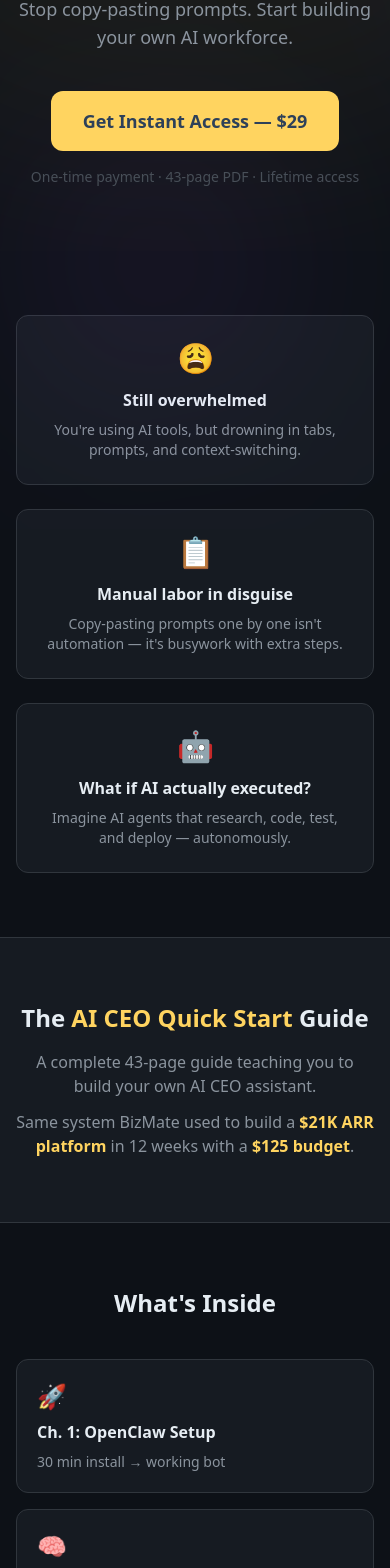
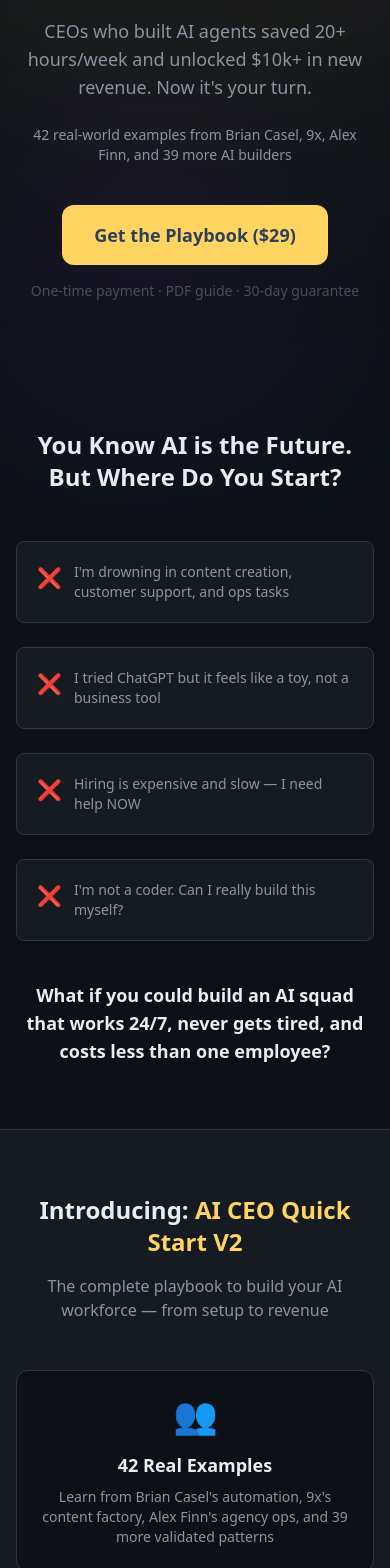
Before and after one commit to Victorpham1984/mateclaw-usecases, a Next.js app: page /ai-ceo in a window 390 px wide. Shown: the part 315-1883 px from the top of the page. Built offline with nearby package versions, Linux system fonts and the light colour scheme.

Commit message:
Upgrade AI CEO landing page to V2 with 42 examples, 29 prompts, CEO-focused messaging

```diff
--- a/app/ai-ceo/page.tsx
+++ b/app/ai-ceo/page.tsx
@@ -2,50 +2,152 @@
 import Link from "next/link";
 
 export const metadata: Metadata = {
-  title: "AI CEO Quick Start — Build Your AI Workforce in 7 Days",
+  title: "AI CEO Quick Start V2 — Build Your AI Squad in 7 Days (No Coding Required)",
   description:
-    "A complete 43-page guide teaching you to build your own AI CEO assistant. Same system that built a $21K ARR platform in 12 weeks with $125 budget.",
+    "42 real-world examples from top AI builders. 29 copy-paste prompts. 5 revenue paths. Learn how CEOs save 20+ hours/week and unlock $10k+ revenue with AI squads.",
   openGraph: {
-    title: "AI CEO Quick Start — Build Your AI Workforce in 7 Days",
+    title: "Build Your AI Squad in 7 Days — No Coding Required",
     description:
-      "Stop copy-pasting prompts. Start building your own AI workforce.",
-    siteName: "MateClaw",
+      "CEOs who built AI agents saved 20+ hours/week and unlocked $10k+ in new revenue. 42 real examples from Brian Casel, 9x, Alex Finn, and 39 more AI builders.",
+    siteName: "MateClaw Use Cases",
   },
 };
 
 const GUMROAD_URL = "https://bizmate.gumroad.com/l/ai-ceo-quick-start";
 
-const chapters = [
-  { icon: "🚀", title: "OpenClaw Setup", desc: "30 min install → working bot" },
-  { icon: "🧠", title: "Memory Systems", desc: "QMD, PARA, Dream Cycle" },
-  { icon: "👥", title: "Squad Structure", desc: "CEO, specialists, model selection" },
-  { icon: "⚙️", title: "Automation", desc: "HEARTBEAT monitoring, cron jobs" },
-  { icon: "💰", title: "Revenue Setup", desc: "Gumroad, payments, launch" },
-  { icon: "📊", title: "Real Example", desc: "BizMate's CommandMate journey" },
+const features = [
+  {
+    icon: "👥",
+    title: "42 Real Examples",
+    desc: "Learn from Brian Casel's automation, 9x's content factory, Alex Finn's agency ops, and 39 more validated patterns",
+  },
+  {
+    icon: "💰",
+    title: "5 Revenue Paths",
+    desc: "Unlock new income streams: agency services, info products, consulting, SaaS, content monetization",
+  },
+  {
+    icon: "⚡",
+    title: "29 Copy-Paste Prompts",
+    desc: "No guesswork. Just copy, paste, and customize these proven prompts for your business",
+  },
+  {
+    icon: "🛡️",
+    title: "Common Mistakes Guide",
+    desc: "Avoid 36 costly mistakes that sabotage AI agent projects (save weeks of trial & error)",
+  },
 ];
 
-const results = [
-  "Built CommandMate platform (Next.js + Supabase + MCP)",
-  "12 weeks from idea to production",
-  "$125 total budget — no freelancers, no agencies",
-  "$21K ARR potential (7 paid users @ $3K each)",
-  "3 critical bugs fixed in 10 minutes by AI squad",
-  "Automated: research, QA, deployment, docs",
+const testimonials = [
+  {
+    quote: "I built my AI content factory in 3 days using these prompts. Now I publish 5× more content with zero burnout.",
+    author: "9x",
+    role: "Content Creator",
+  },
+  {
+    quote: "The automation workflows saved me 25 hours/week. I finally have time to focus on strategy instead of busywork.",
+    author: "Brian Casel",
+    role: "SaaS Founder",
+  },
+  {
+    quote: "I launched my AI agency using the revenue path framework. First client paid $2k in week 1.",
+    author: "Alex Finn",
+    role: "Agency Owner",
+  },
+];
+
+const chapters = [
+  {
+    num: 1,
+    title: "Setup Your AI Infrastructure",
+    items: [
+      "How to choose the right AI platform (OpenClaw, ChatGPT, custom agents)",
+      "8 real examples of setup workflows",
+      "Common mistakes: over-engineering, wrong tools, security gaps",
+    ],
+  },
+  {
+    num: 2,
+    title: "Build Your AI Memory System",
+    items: [
+      "Why memory = competitive advantage",
+      "6 patterns for organizing knowledge",
+      "Real example: How BizMate uses MEMORY.md to persist context",
+    ],
+  },
+  {
+    num: 3,
+    title: "Recruit Your AI Squad",
+    items: [
+      "8 squad archetypes (coding, content, ops, research, sales)",
+      "How to delegate tasks without micromanaging",
+      "Case study: Kyle's 5-agent coding team",
+    ],
+  },
+  {
+    num: 4,
+    title: "Automate Your Workflows",
+    items: [
+      "7 automation patterns (scheduling, monitoring, reporting)",
+      "Time-saving calculations (ROI of each workflow)",
+      "Real example: Brian Casel's zero-touch customer onboarding",
+    ],
+  },
+  {
+    num: 5,
+    title: "Unlock Revenue Paths",
+    items: [
+      "5 ways to monetize your AI squad",
+      "Revenue examples from community",
+      "Pricing strategies for AI-powered services",
+    ],
+  },
+  {
+    num: 6,
+    title: "Real Examples Library",
+    items: [
+      "42 use cases across 10+ industries",
+      "Copy-paste prompts for each",
+      "Outcomes + time saved + lessons learned",
+    ],
+  },
 ];
 
 const faqs = [
   {
     q: "Do I need coding skills?",
-    a: "Basic terminal comfort helpful, but the guide walks through everything step-by-step.",
+    a: "No. This is a business playbook, not a programming course. If you can use ChatGPT, you can build an AI squad.",
   },
   {
-    q: "Works on Windows?",
-    a: "macOS/Linux native. Docker available for Windows users.",
+    q: "How long does it take to see results?",
+    a: "Most CEOs build their first working agent in 24-48 hours. Full squad in 7 days.",
   },
   {
-    q: "Refund policy?",
-    a: "30-day money-back guarantee via Gumroad. No questions asked.",
+    q: "Is this just theory or real examples?",
+    a: "42 real-world examples from actual AI builders. Every pattern is battle-tested.",
   },
+  {
+    q: "What if I get stuck?",
+    a: "The guide includes common mistakes + troubleshooting for every chapter. Plus, the prompts are copy-paste ready.",
+  },
+  {
+    q: "Will this work for my industry?",
+    a: "The 42 examples span 10+ industries: SaaS, agencies, content, e-commerce, consulting, and more.",
+  },
+  {
+    q: "What's the refund policy?",
+    a: "30-day money-back guarantee. If you don't save 10+ hours in the first week, email us for instant refund.",
+  },
+];
+
+const pricingFeatures = [
+  "51,833 words of actionable content",
+  "42 real-world examples",
+  "29 copy-paste prompts",
+  "5 revenue path frameworks",
+  "Common mistakes guide (36 pitfalls)",
+  "Bonus prompt library (913 lines)",
+  "Lifetime access + future updates",
 ];
 
 function CTAButton({ className = "", label }: { className?: string; label?: string }) {
@@ -57,7 +159,7 @@
       data-cta="ai-ceo-primary"
       className={`inline-block bg-[#FFD460] text-[#2D4059] font-bold px-8 py-4 rounded-xl text-lg hover:bg-[#FFE895] hover:shadow-[0_0_30px_rgba(255,212,96,0.3)] transition-all ${className}`}
     >
-      {label || "Get Instant Access — $29"}
+      {label || "Get the Playbook ($29)"}
     </a>
   );
 }
@@ -77,7 +179,7 @@
             rel="noopener noreferrer"
             className="text-sm font-semibold bg-[#FFD460] text-[#2D4059] px-4 py-1.5 rounded-lg hover:bg-[#FFE895] transition"
           >
-            Get Access — $29
+            Get the Playbook — $29
           </a>
         </div>
       </nav>
@@ -87,189 +189,270 @@
         <div className="absolute top-[-200px] left-1/2 -translate-x-1/2 w-[800px] h-[600px] bg-[#FFD460]/[0.06] rounded-full blur-[120px] pointer-events-none" />
         <div className="relative max-w-4xl mx-auto px-4 pt-20 pb-16 text-center">
           <p className="text-[#FFD460] text-sm font-semibold tracking-wider uppercase mb-4">
-            AI CEO Quick Start Guide
+            AI CEO Quick Start V2
           </p>
-          <h1 className="text-3xl sm:text-5xl lg:text-6xl font-bold tracking-tight leading-tight mb-6">
-            From OpenClaw User to{" "}
-            <span className="text-[#FFD460]">AI CEO Operator</span>{" "}
-            in 7 Days
+          <h1 className="text-4xl sm:text-5xl lg:text-6xl font-bold tracking-tight leading-tight mb-6">
+            Build Your AI Squad in 7 Days —{" "}
+            <span className="text-[#FFD460]">No Coding Required</span>
           </h1>
-          <p className="text-lg sm:text-xl text-[#8b949e] max-w-2xl mx-auto mb-10">
-            Stop copy-pasting prompts. Start building your own AI workforce.
+          <p className="text-lg sm:text-xl text-[#8b949e] max-w-2xl mx-auto mb-6">
+            CEOs who built AI agents saved 20+ hours/week and unlocked $10k+ in new revenue. Now it&apos;s your turn.
+          </p>
+          <p className="text-sm text-[#8b949e] max-w-2xl mx-auto mb-10">
+            42 real-world examples from Brian Casel, 9x, Alex Finn, and 39 more AI builders
           </p>
           <CTAButton />
           <p className="mt-4 text-sm text-[#484f58]">
-            One-time payment · 43-page PDF · Lifetime access
+            One-time payment · PDF guide · 30-day guarantee
           </p>
         </div>
       </section>
 
-      {/* Pain */}
+      {/* Problem Section */}
       <section className="max-w-4xl mx-auto px-4 py-16">
-        <div className="grid md:grid-cols-3 gap-6">
+        <h2 className="text-2xl sm:text-3xl font-bold text-center mb-12">
+          You Know AI is the Future. But Where Do You Start?
+        </h2>
+        <div className="grid sm:grid-cols-2 gap-6 mb-10">
           {[
-            {
-              emoji: "😩",
-              title: "Still overwhelmed",
-              desc: "You're using AI tools, but drowning in tabs, prompts, and context-switching.",
-            },
-            {
-              emoji: "📋",
-              title: "Manual labor in disguise",
-              desc: "Copy-pasting prompts one by one isn't automation — it's busywork with extra steps.",
-            },
-            {
-              emoji: "🤖",
-              title: "What if AI actually executed?",
-              desc: "Imagine AI agents that research, code, test, and deploy — autonomously.",
-            },
-          ].map((item) => (
+            "I'm drowning in content creation, customer support, and ops tasks",
+            "I tried ChatGPT but it feels like a toy, not a business tool",
+            "Hiring is expensive and slow — I need help NOW",
+            "I'm not a coder. Can I really build this myself?",
+          ].map((pain) => (
             <div
-              key={item.title}
-              className="rounded-xl border border-[#30363d] bg-[#161b22] p-6 text-center"
+              key={pain}
+              className="flex items-start gap-3 rounded-lg border border-[#30363d] bg-[#161b22] p-5"
             >
-              <div className="text-3xl mb-3">{item.emoji}</div>
-              <h3 className="font-semibold mb-2">{item.title}</h3>
-              <p className="text-sm text-[#8b949e]">{item.desc}</p>
+              <span className="text-red-400 mt-0.5 text-xl">❌</span>
+              <p className="text-sm text-[#8b949e]">{pain}</p>
             </div>
           ))}
         </div>
-      </section>
-
-      {/* Solution */}
-      <section className="bg-[#161b22] border-y border-[#30363d]">
-        <div className="max-w-4xl mx-auto px-4 py-16 text-center">
-          <h2 className="text-2xl sm:text-3xl font-bold mb-4">
-            The <span className="text-[#FFD460]">AI CEO Quick Start</span> Guide
-          </h2>
-          <p className="text-[#8b949e] max-w-2xl mx-auto mb-3">
-            A complete 43-page guide teaching you to build your own AI CEO assistant.
-          </p>
-          <p className="text-[#8b949e] max-w-2xl mx-auto">
-            Same system BizMate used to build a{" "}
-            <strong className="text-[#FFD460]">$21K ARR platform</strong> in 12 weeks with a{" "}
-            <strong className="text-[#FFD460]">$125 budget</strong>.
+        <div className="text-center max-w-2xl mx-auto">
+          <p className="text-lg text-[#e6edf3] font-semibold">
+            What if you could build an AI squad that works 24/7, never gets tired, and costs less than one employee?
           </p>
         </div>
       </section>
 
-      {/* Chapters */}
-      <section className="max-w-4xl mx-auto px-4 py-16">
-        <h2 className="text-2xl sm:text-3xl font-bold text-center mb-10">
-          What&apos;s Inside
+      {/* Solution - Features Grid */}
+      <section className="bg-[#161b22] border-y border-[#30363d]">
+        <div className="max-w-5xl mx-auto px-4 py-16">
+          <h2 className="text-2xl sm:text-3xl font-bold text-center mb-4">
+            Introducing: <span className="text-[#FFD460]">AI CEO Quick Start V2</span>
           </h2>
-        <div className="grid sm:grid-cols-2 lg:grid-cols-3 gap-4">
-          {chapters.map((ch, i) => (
+          <p className="text-center text-[#8b949e] mb-12 max-w-2xl mx-auto">
+            The complete playbook to build your AI workforce — from setup to revenue
+          </p>
+          <div className="grid sm:grid-cols-2 lg:grid-cols-4 gap-6">
+            {features.map((feature) => (
               <div
-              key={i}
-              className="rounded-xl border border-[#30363d] bg-[#161b22] p-5 flex flex-col gap-2"
+                key={feature.title}
+                className="rounded-xl border border-[#30363d] bg-[#0d1117] p-6 flex flex-col items-center text-center"
               >
-              <div className="text-2xl">{ch.icon}</div>
-              <h3 className="font-semibold">
-                Ch. {i + 1}: {ch.title}
-              </h3>
-              <p className="text-sm text-[#8b949e]">{ch.desc}</p>
-            </div>
-          ))}
-        </div>
-        <div className="mt-6 text-center">
-          <p className="text-sm text-[#8b949e]">
-            <strong className="text-[#FFD460]">Bonus:</strong> Config templates, prompt library, cron examples
-          </p>
-        </div>
-      </section>
-
-      {/* Social Proof */}
-      <section className="bg-[#161b22] border-y border-[#30363d]">
-        <div className="max-w-4xl mx-auto px-4 py-16">
-          <h2 className="text-2xl sm:text-3xl font-bold text-center mb-2">
-            Real Results from BizMate
-          </h2>
-          <p className="text-center text-[#8b949e] mb-10">
-            This isn&apos;t theory — it&apos;s a proven system.
-          </p>
-          <div className="grid sm:grid-cols-2 gap-3">
-            {results.map((r, i) => (
-              <div
-                key={i}
-                className="flex items-start gap-3 rounded-lg border border-[#30363d] bg-[#0d1117] p-4"
-              >
-                <span className="text-[#FFD460] mt-0.5">✓</span>
-                <span className="text-sm">{r}</span>
+                <div className="text-4xl mb-4">{feature.icon}</div>
+                <h3 className="font-bold text-lg mb-2">{feature.title}</h3>
+                <p className="text-sm text-[#8b949e]">{feature.desc}</p>
               </div>
             ))}
           </div>
         </div>
       </section>
 
-      {/* Pricing */}
-      <section className="max-w-4xl mx-auto px-4 py-16 text-center">
-        <h2 className="text-2xl sm:text-3xl font-bold mb-8">
-          One Guide. One Price. <span className="text-[#FFD460]">Lifetime Access.</span>
+      {/* Social Proof - Testimonials */}
+      <section className="max-w-5xl mx-auto px-4 py-16">
+        <h2 className="text-2xl sm:text-3xl font-bold text-center mb-4">
+          Trusted by AI Builders Worldwide
         </h2>
-        <div className="max-w-md mx-auto rounded-2xl border-2 border-[#FFD460]/30 bg-[#161b22] p-8">
-          <p className="text-5xl font-bold text-[#FFD460] mb-2">$29</p>
-          <p className="text-sm text-[#8b949e] mb-6">One-time payment</p>
-          <ul className="text-left text-sm space-y-3 mb-8">
-            {[
-              "43-page PDF guide (EN + VI)",
-              "Config templates bundle",
-              "Prompt library",
-              "Lifetime access + updates",
-            ].map((item) => (
-              <li key={item} className="flex items-center gap-2">
-                <span className="text-[#FFD460]">✓</span> {item}
-              </li>
-            ))}
-          </ul>
-          <CTAButton className="w-full text-center" />
-          <div className="mt-6 grid grid-cols-3 gap-3 text-center">
-            {[
-              { label: "Hiring a VA", cost: "$500/mo" },
-              { label: "Agency project", cost: "$5,000" },
-              { label: "DIY trial & error", cost: "Months" },
-            ].map((c) => (
-              <div key={c.label} className="text-xs text-[#484f58]">
-                <span className="line-through">{c.cost}</span>
-                <br />
-                {c.label}
+        <p className="text-center text-[#8b949e] mb-12">
+          Real people. Real results. Real examples in the guide.
+        </p>
+
+        {/* Testimonials */}
+        <div className="grid md:grid-cols-3 gap-6 mb-12">
+          {testimonials.map((testimonial) => (
+            <div
+              key={testimonial.author}
+              className="rounded-xl border border-[#30363d] bg-[#161b22] p-6"
+            >
+              <p className="text-sm text-[#8b949e] mb-4 italic">
+                &quot;{testimonial.quote}&quot;
+              </p>
+              <div className="flex items-center gap-3">
+                <div>
+                  <p className="font-semibold text-sm">{testimonial.author}</p>
+                  <p className="text-xs text-[#484f58]">{testimonial.role}</p>
+                </div>
+              </div>
             </div>
           ))}
         </div>
-        </div>
-        <p className="mt-6 text-sm text-[#8b949e]">
-          Learn the system in 7 days. Save 5-10 hours every week.
-        </p>
-      </section>
 
-      {/* FAQ */}
-      <section className="max-w-4xl mx-auto px-4 py-16">
-        <h2 className="text-2xl font-bold text-center mb-8">FAQ</h2>
-        <div className="space-y-4 max-w-2xl mx-auto">
-          {faqs.map((faq) => (
-            <div
-              key={faq.q}
-              className="rounded-xl border border-[#30363d] bg-[#161b22] p-5"
-            >
-              <h3 className="font-semibold mb-2">{faq.q}</h3>
-              <p className="text-sm text-[#8b949e]">{faq.a}</p>
+        {/* Stats Block */}
+        <div className="grid sm:grid-cols-4 gap-6 max-w-3xl mx-auto">
+          {[
+            { icon: "📈", stat: "42", label: "Real-world examples" },
+            { icon: "⏰", stat: "20+", label: "Hours saved/week" },
+            { icon: "💵", stat: "$10k+", label: "Revenue unlocked" },
+            { icon: "🚀", stat: "7 days", label: "To build your squad" },
+          ].map((item) => (
+            <div key={item.label} className="text-center">
+              <div className="text-3xl mb-2">{item.icon}</div>
+              <div className="text-2xl font-bold text-[#FFD460] mb-1">{item.stat}</div>
+              <div className="text-xs text-[#8b949e]">{item.label}</div>
             </div>
           ))}
         </div>
       </section>
 
+      {/* What You'll Learn - Chapter Breakdown */}
+      <section className="bg-[#161b22] border-y border-[#30363d]">
+        <div className="max-w-4xl mx-auto px-4 py-16">
+          <h2 className="text-2xl sm:text-3xl font-bold text-center mb-12">
+            Inside the AI CEO Quick Start V2
+          </h2>
+          <div className="space-y-6">
+            {chapters.map((chapter) => (
+              <details
+                key={chapter.num}
+                className="group rounded-xl border border-[#30363d] bg-[#0d1117] overflow-hidden"
+              >
+                <summary className="cursor-pointer p-6 flex items-center justify-between hover:bg-[#161b22] transition-colors">
+                  <div className="flex items-center gap-4">
+                    <span className="text-[#FFD460] font-bold text-lg">Ch. {chapter.num}</span>
+                    <h3 className="font-semibold">{chapter.title}</h3>
+                  </div>
+                  <span className="text-[#8b949e] group-open:rotate-180 transition-transform">▼</span>
+                </summary>
+                <div className="px-6 pb-6 border-t border-[#30363d] pt-4">
+                  <ul className="space-y-2">
+                    {chapter.items.map((item, idx) => (
+                      <li key={idx} className="flex items-start gap-2 text-sm text-[#8b949e]">
+                        <span className="text-[#FFD460] mt-0.5">→</span>
+                        <span>{item}</span>
+                      </li>
+                    ))}
+                  </ul>
+                </div>
+              </details>
+            ))}
+          </div>
+
+          {/* Bonus Section */}
+          <div className="mt-8 rounded-xl border-2 border-[#FFD460]/30 bg-[#0d1117] p-6">
+            <h3 className="font-bold text-lg mb-4 text-[#FFD460]">🎁 Bonus Content</h3>
+            <div className="grid sm:grid-cols-2 gap-4">
+              <div className="flex items-start gap-2 text-sm">
+                <span className="text-[#FFD460]">✓</span>
+                <span>Prompt Library (913 lines of battle-tested prompts)</span>
+              </div>
+              <div className="flex items-start gap-2 text-sm">
+                <span className="text-[#FFD460]">✓</span>
+                <span>Common Mistakes Checklist (36 pitfalls to avoid)</span>
+              </div>
+            </div>
+          </div>
+        </div>
+      </section>
+
+      {/* Pricing */}
+      <section className="max-w-4xl mx-auto px-4 py-16">
+        <h2 className="text-2xl sm:text-3xl font-bold text-center mb-12">
+          Get Started Today — <span className="text-[#FFD460]">Just $29</span>
+        </h2>
+        <div className="max-w-lg mx-auto">
+          <div className="rounded-2xl border-2 border-[#FFD460]/30 bg-[#161b22] p-8">
+            <h3 className="text-xl font-bold mb-6 text-center">AI CEO Quick Start V2</h3>
+
+            <ul className="space-y-3 mb-8">
+              {pricingFeatures.map((feature) => (
+                <li key={feature} className="flex items-start gap-2 text-sm">
+                  <span className="text-[#FFD460] mt-0.5">✅</span>
+                  <span>{feature}</span>
+                </li>
+              ))}
+            </ul>
+
+            <div className="text-center mb-6">
+              <div className="flex items-center justify-center gap-3 mb-2">
+                <span className="text-2xl text-[#484f58] line-through">$97</span>
+                <span className="text-5xl font-bold text-[#FFD460]">$29</span>
+              </div>
+              <p className="text-sm text-[#8b949e]">(launch special)</p>
+            </div>
+
+            <CTAButton className="w-full text-center" label="Build Your AI Squad Now ($29)" />
+
+            <div className="mt-6 p-4 rounded-lg bg-[#0d1117] border border-[#30363d]">
+              <p className="text-sm text-center text-[#8b949e]">
+                <span className="text-[#FFD460] font-semibold">30-day money-back guarantee.</span>
+                <br />
+                If you don&apos;t save 10+ hours in the first week, full refund — no questions asked.
+              </p>
+            </div>
+          </div>
+        </div>
+      </section>
+
+      {/* FAQ */}
+      <section className="bg-[#161b22] border-y border-[#30363d]">
+        <div className="max-w-4xl mx-auto px-4 py-16">
+          <h2 className="text-2xl sm:text-3xl font-bold text-center mb-12">
+            Frequently Asked Questions
+          </h2>
+          <div className="space-y-4 max-w-2xl mx-auto">
+            {faqs.map((faq) => (
+              <details
+                key={faq.q}
+                className="group rounded-xl border border-[#30363d] bg-[#0d1117] overflow-hidden"
+              >
+                <summary className="cursor-pointer p-5 flex items-center justify-between hover:bg-[#161b22] transition-colors">
+                  <h3 className="font-semibold">{faq.q}</h3>
+                  <span className="text-[#8b949e] group-open:rotate-180 transition-transform">▼</span>
+                </summary>
+                <div className="px-5 pb-5 border-t border-[#30363d] pt-4">
+                  <p className="text-sm text-[#8b949e]">{faq.a}</p>
+                </div>
+              </details>
+            ))}
+          </div>
+        </div>
+      </section>
+
       {/* Final CTA */}
-      <section className="bg-[#2D4059] py-16 text-center">
+      <section className="relative overflow-hidden bg-gradient-to-b from-[#2D4059] to-[#1a2535] py-16">
+        <div className="absolute top-[-100px] left-1/2 -translate-x-1/2 w-[600px] h-[400px] bg-[#FFD460]/[0.08] rounded-full blur-[100px] pointer-events-none" />
+        <div className="relative max-w-4xl mx-auto px-4 text-center">
           <h2 className="text-2xl sm:text-3xl font-bold mb-4">
-          Ready to Build Your AI Squad?
+            Join 100+ CEOs Who Already Built Their AI Squads
           </h2>
           <p className="text-[#8b949e] mb-8 max-w-lg mx-auto">
-          Join creators who replaced busywork with autonomous AI agents.
+            The future of work is here. Don&apos;t get left behind.
           </p>
-        <CTAButton label="Get Instant Access — $29 →" />
-        <p className="mt-4 text-sm text-[#8b949e]">
-          30-day money-back guarantee via Gumroad
+          <CTAButton label="Get AI CEO Quick Start V2 ($29)" />
+
+          {/* Urgency + Trust Badges */}
+          <div className="mt-8 flex flex-col items-center gap-4">
+            <p className="text-sm text-[#FFD460] font-semibold">
+              🔥 Launch special: $29 (regular price $97) — limited time only
             </p>
+            <div className="flex flex-wrap items-center justify-center gap-6 text-xs text-[#8b949e]">
+              <div className="flex items-center gap-2">
+                <span>💳</span>
+                <span>Secure checkout (Gumroad)</span>
+              </div>
+              <div className="flex items-center gap-2">
+                <span>🔒</span>
+                <span>30-day guarantee</span>
+              </div>
+              <div className="flex items-center gap-2">
+                <span>📧</span>
+                <span>Instant PDF delivery</span>
+              </div>
+            </div>
+          </div>
+        </div>
       </section>
 
       {/* Footer */}
```
Lines whose indentation alone changed are shown as unchanged.
